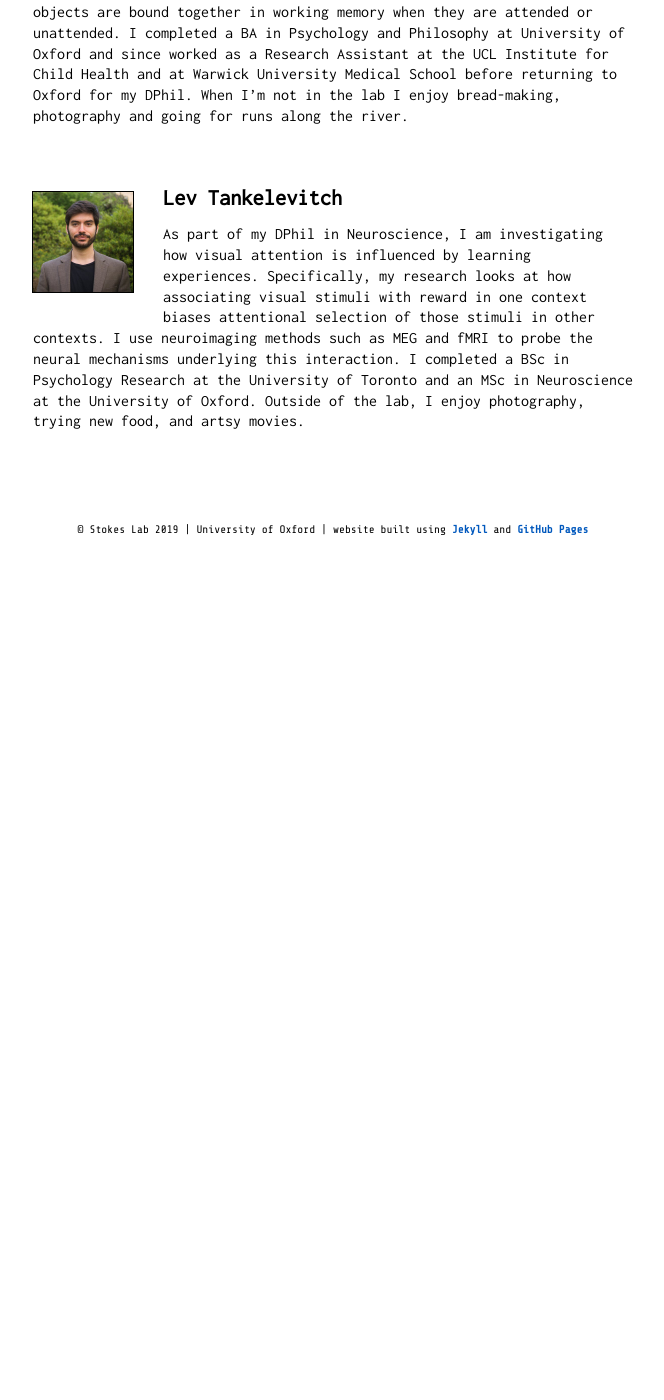
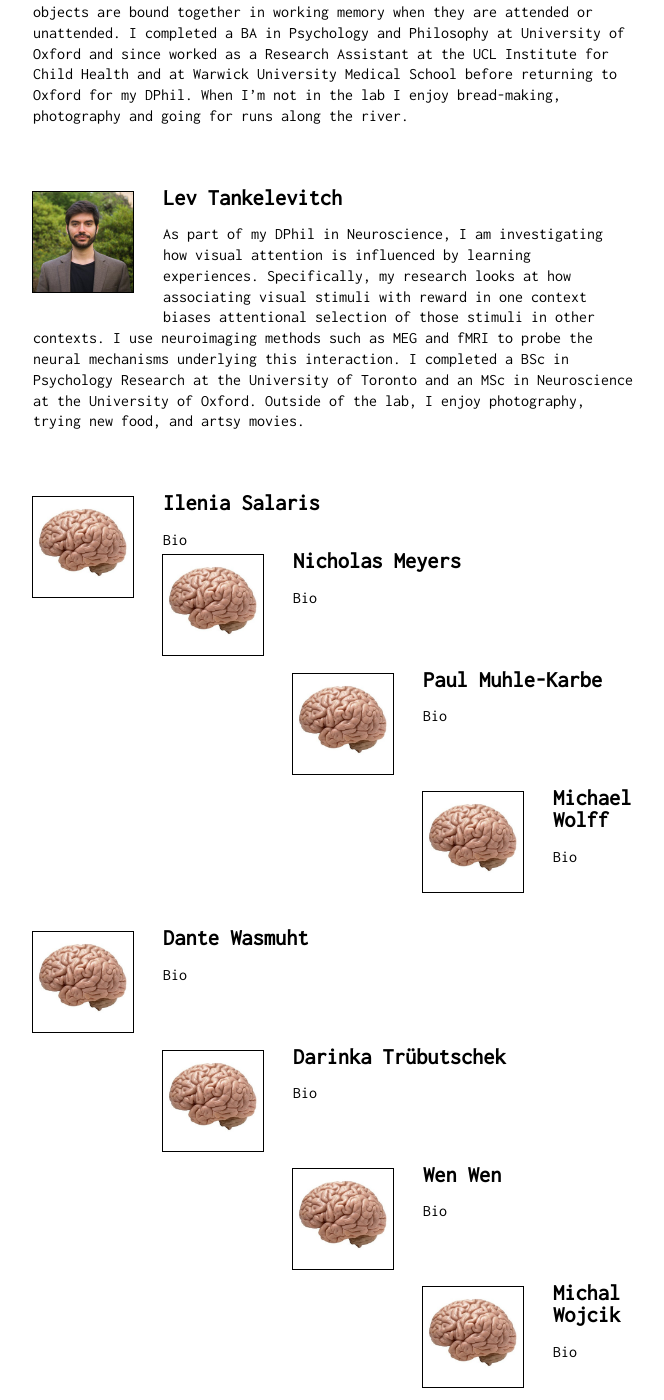
Before and after one commit to stokeslab/stokeslab.github.io, a Jekyll site: the page built from _pages/people.html, in a window 1280 px wide and 1400 px high, scrolled down 1341 px. Shown: the whole window, without its empty margins (307-971 px from the left). Built offline with Jekyll 4.4.1, drawn with Linux system fonts in a browser that asks for light colours; nearby versions of some CDN libraries; some web fonts are replaced; before the commit the page ends 1910 px from its top, so only the background shows below that.

Commit message:
Update people.html

```diff
--- a/_pages/people.html
+++ b/_pages/people.html
@@ -59,6 +59,69 @@ As part of my DPhil in Neuroscience, I am investigating how visual attention is
 		</p>
 </div>
 
+<div class="people-wrapper">
+		<p>
+			<img src="/images/placeholder_photo.jpg">
+			<h1 class="people-name"> Ilenia Salaris </h1>
+			Bio
+		</p>
+
+ <div class="people-wrapper">
+		<p>
+			<img src="/images/placeholder_photo.jpg">
+			<h1 class="people-name"> Nicholas Meyers </h1>
+			Bio
+		</p>
+</div>
+
+ <div class="people-wrapper">
+		<p>
+			<img src="/images/placeholder_photo.jpg">
+			<h1 class="people-name"> Paul Muhle-Karbe </h1>
+			Bio
+		</p>
+</div>
+
+ <div class="people-wrapper">
+		<p>
+			<img src="/images/placeholder_photo.jpg">
+			<h1 class="people-name"> Michael Wolff </h1>
+			Bio
+		</p>
+</div>
+
+ <div class="people-wrapper">
+		<p>
+			<img src="/images/placeholder_photo.jpg">
+			<h1 class="people-name"> Dante Wasmuht </h1>
+			Bio
+		</p>
+</div>
+
+ <div class="people-wrapper">
+		<p>
+			<img src="/images/placeholder_photo.jpg">
+			<h1 class="people-name"> Darinka Trübutschek </h1>
+			Bio
+		</p>
+</div>
+
+ <div class="people-wrapper">
+		<p>
+			<img src="/images/placeholder_photo.jpg">
+			<h1 class="people-name"> Wen Wen </h1>
+			Bio
+		</p>
+</div>
+
+ <div class="people-wrapper">
+		<p>
+			<img src="/images/placeholder_photo.jpg">
+			<h1 class="people-name"> Michal Wojcik </h1>
+			Bio
+		</p>
+</div>
+
 
 
 <!-- <div class="people-wrapper">
```
